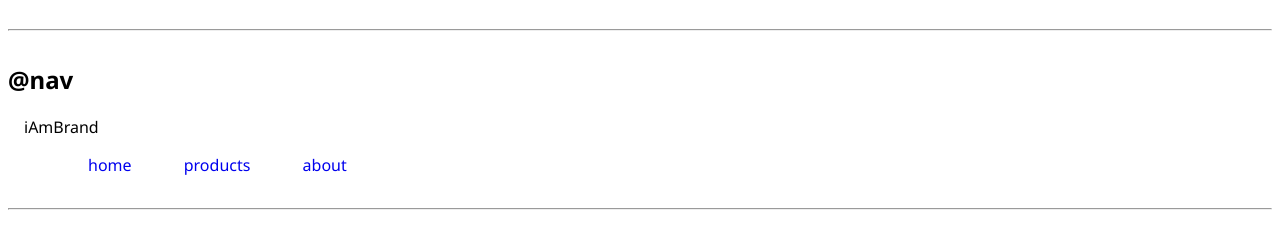
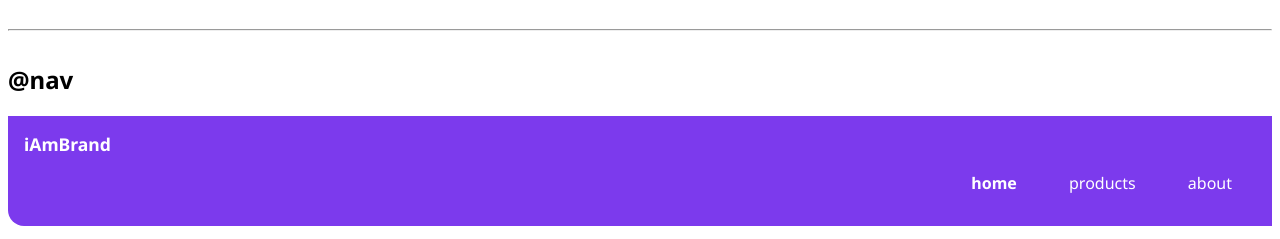
Before and after one commit to VasuGargDev/portfolio-website, a plain HTML site: page index.html in a window 1280 px wide. Shown: the part 1336-1575 px from the top of the page. Drawn offline with Linux system fonts and the light colour scheme.

Commit message:
navigation

```diff
--- a/styles.css
+++ b/styles.css
@@ -71,3 +71,30 @@ hr  {
     display: inline;
     padding: 0rem 0.5rem;
 }
+
+
+/** navigation **/
+
+.navigation {
+    background-color: var(--primary-color);
+    color: white;
+    padding: 1rem;
+    border-bottom-left-radius: 1rem;
+}
+
+.navigation .nav-brand {
+    font-weight: bold;
+    font-size: 1.1rem;
+}
+
+.navigation .nav-pills {
+    text-align: right;
+}
+
+.navigation .link {
+    color: white;
+}
+
+.navigation .link-active {
+    font-weight: bold;
+}
```
